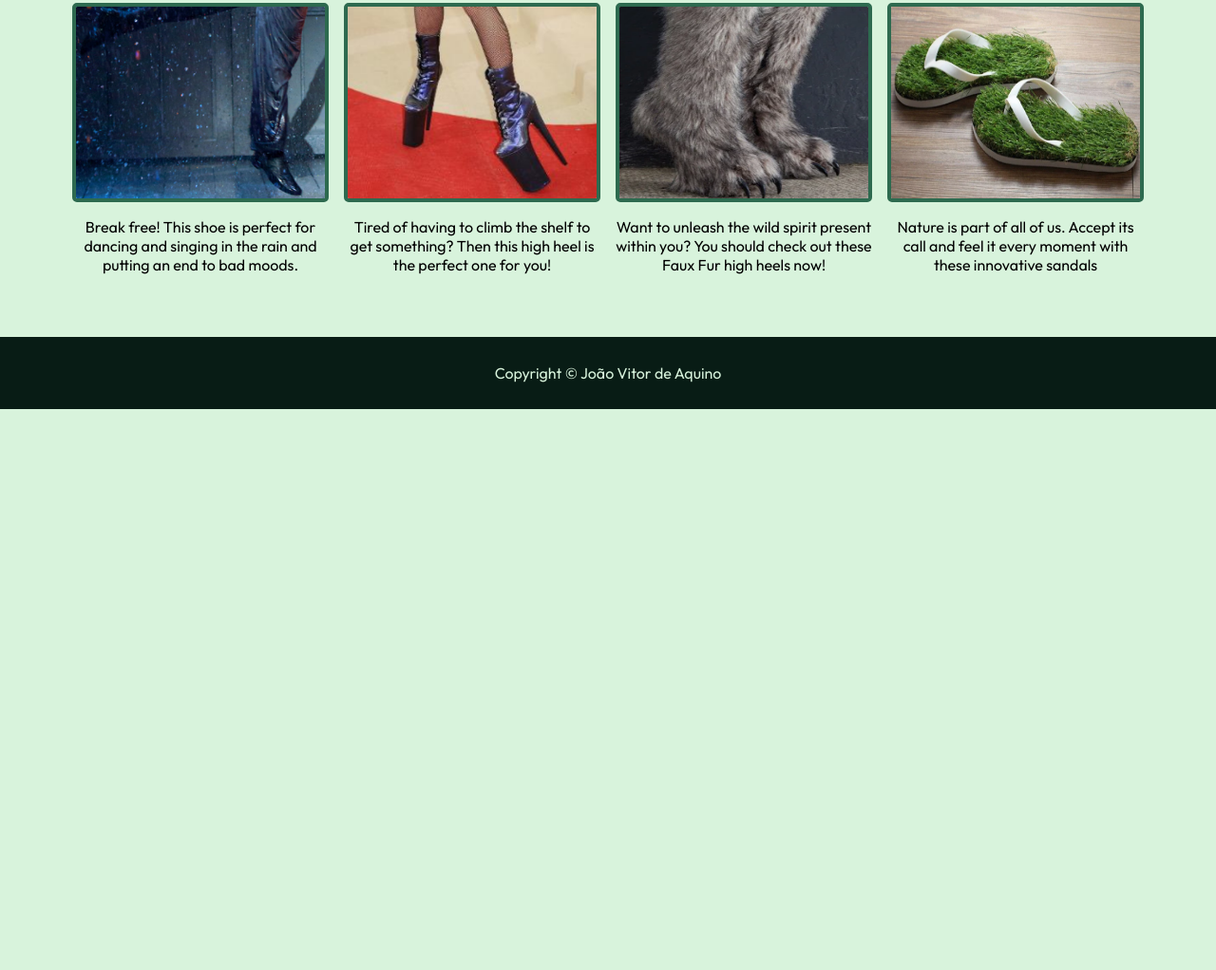
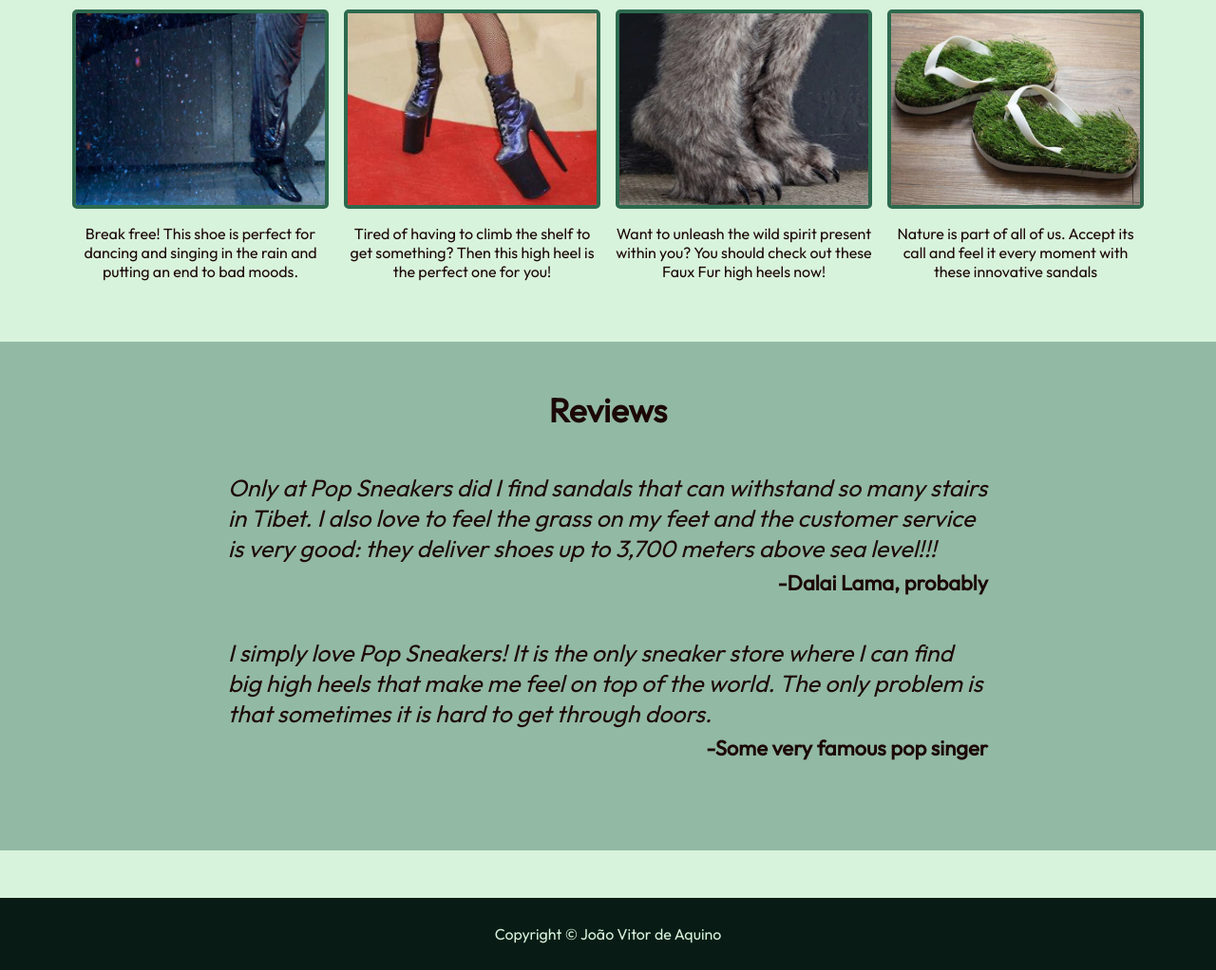
Before and after one commit to jv-aquino/Odin-Landing-Page, a plain HTML site: page index.html in a window 1280 px wide. Shown: the part 601-1623 px from the top of the page at 95% size. Before the commit the page ends 1032 px from the top, so only its background shows below. Drawn offline with Linux system fonts and the light colour scheme.

Commit message:
Reviews section finished

```diff
--- a/css/style.css
+++ b/css/style.css
@@ -6,9 +6,14 @@
   text-decoration: none;
 }
 
+html {
+  scroll-behavior: smooth;
+}
+
 body {
   display: flex;
   flex-direction: column;
+  color: #1c0808;
   margin: 0;
   background-color: #d8f3dc;
 }
@@ -81,15 +86,16 @@
 }
 
 #products {
-  margin: 50px auto;
+  padding: 48px 0;
   display: flex;
   justify-content: center;
   flex-direction: column;
   align-items: center;
 }
-#products h1 {
+#products h1, #reviews h1 {
   margin-top: 0;
-  margin-bottom: 43px;
+  margin-bottom: 48px;
+  font-size: 35px;
 }
 
 .imgs {
@@ -114,6 +120,41 @@
   border-radius: 5px;
 }
 
+#reviews {
+  background-color: #92b9a4;
+  padding: 50px 0;
+  display: flex;
+  align-items: center;
+  flex-direction: column;
+  margin-bottom: 50px;
+}
+
+#reviews div {
+  width: 800px;
+  max-width: 90%;
+  display: flex;
+  flex-direction: column;
+}
+
+#reviews h1 {
+  margin-bottom: 44px;
+}
+
+.rev {
+  margin: 0 auto;
+  font-size: 25px;
+  font-weight: lighter;
+  font-style: italic;
+}
+
+.author {
+  font-size: 22px;
+  font-weight: bold;
+  align-self: flex-end;
+  margin-top: 6px;
+  margin-bottom: 44px;
+}
+
 footer {
   padding: 28px;
   justify-content: center;
--- a/index.html
+++ b/index.html
@@ -53,7 +53,19 @@
   </div>
 
   <div id="reviews">
-
+    <h1>Reviews</h1>
+    <div>
+      <p class="rev">
+        Only at Pop Sneakers did I find sandals that can withstand so many stairs in Tibet. I also love to feel the grass on my feet and the customer service is very good: they deliver shoes up to 3,700 meters above sea level!!!
+      </p>
+      <p class="author">-Dalai Lama, probably</p>
+    </div>
+    <div>
+      <p class="rev">
+        I simply love Pop Sneakers! It is the only sneaker store where I can find big high heels that make me feel on top of the world. The only problem is that sometimes it is hard to get through doors.
+      </p>
+      <p class="author">-Some very famous pop singer</p>
+    </div>
   </div>
 
   <div id="buy">
```
